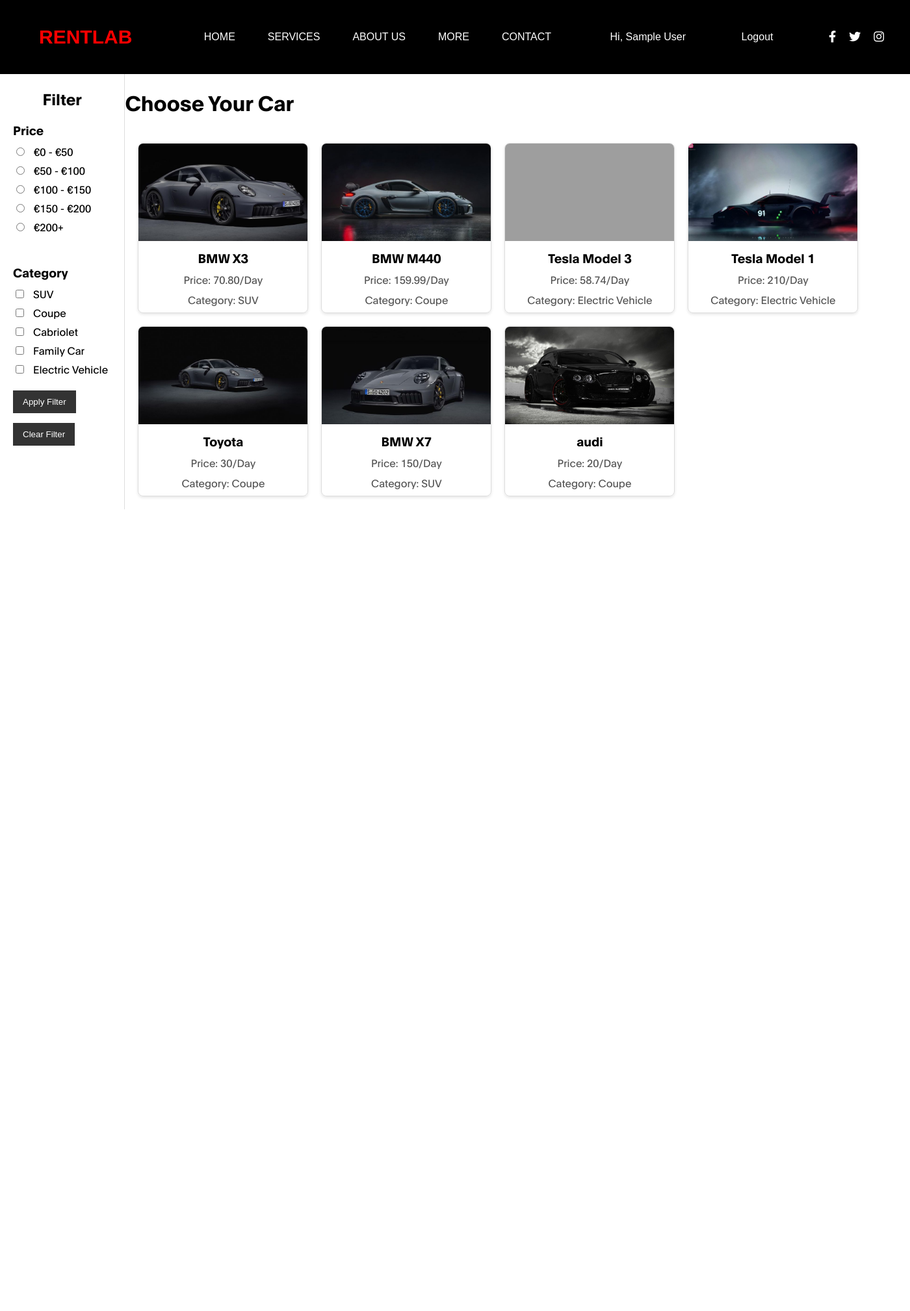
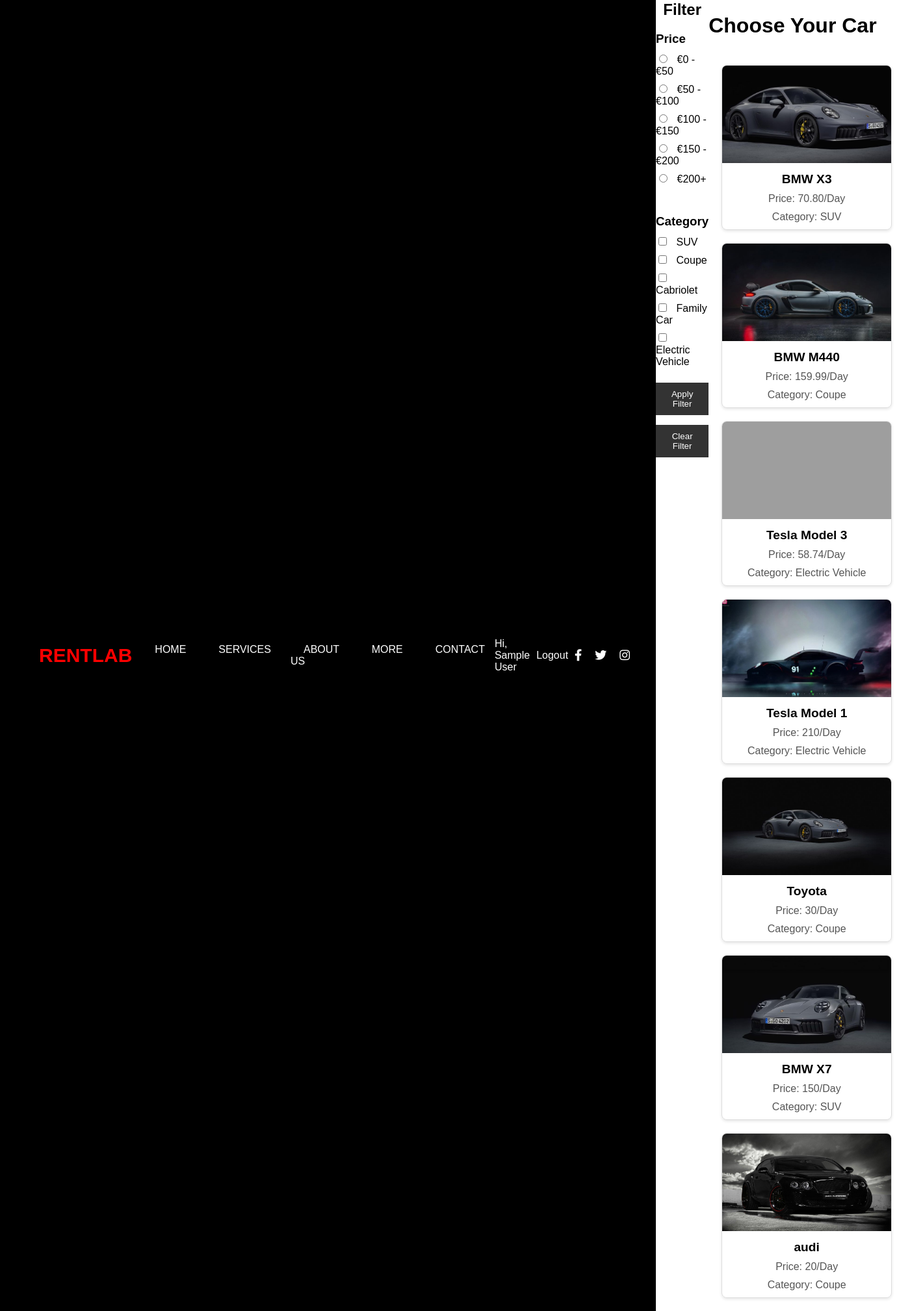
Before and after one commit to Asekuzzaman/Web-Tech-Project, a PHP site: page /views/Car/car.php in a window 1400 px wide. Shown: the whole page at 65% size. Before the commit the page ends 784 px from the top, so only its background shows below. Run offline with PHP 8.4, Linux system fonts and the light colour scheme; the visitor is signed in with stand-in values (Sample User, id 1); data comes from the database, SQL or seed files in the repository; grey boxes are pictures that could not be loaded.

Commit message:
work in css Sabbir

```diff
--- a/css/car/car.css
+++ b/css/car/car.css
@@ -147,7 +147,7 @@
     display: flex;
   }
 
-  /* .filter{
+   .filter{
     width: 20%;
     height: 1000px;
     background-color: rgb(41, 41, 38);
@@ -184,16 +184,22 @@
 
   /*  */
 
-/*
+
   body {
     font-family: Arial, sans-serif;
     margin: 0;
     display: flex;
   }
-   */
-  /* body {
-      font-family: Arial, sans-serif;
-    }
+
+  body {
+    font-family: Arial, sans-serif;
+    margin: 0;
+    display: flex;
+  }
+
+  body {
+    font-family: Arial, sans-serif;
+  }
 
     .container {
       display: flex;
@@ -283,8 +289,8 @@
     }
 
 
-     /* Modal Styles */
-     /* .modal {
+      Modal Styles */
+      .modal {
         display: none;
         position: fixed;
         top: 0;
@@ -347,7 +353,7 @@
 
       .modal button:hover {
         background-color: #218838;
-      } */
+      }
 
       #carPreview {
         display: none;
```
Also changed, not shown: css/house/house.css (+6 -6 lines), css/laptop/laptop.css (+6 -6 lines).
